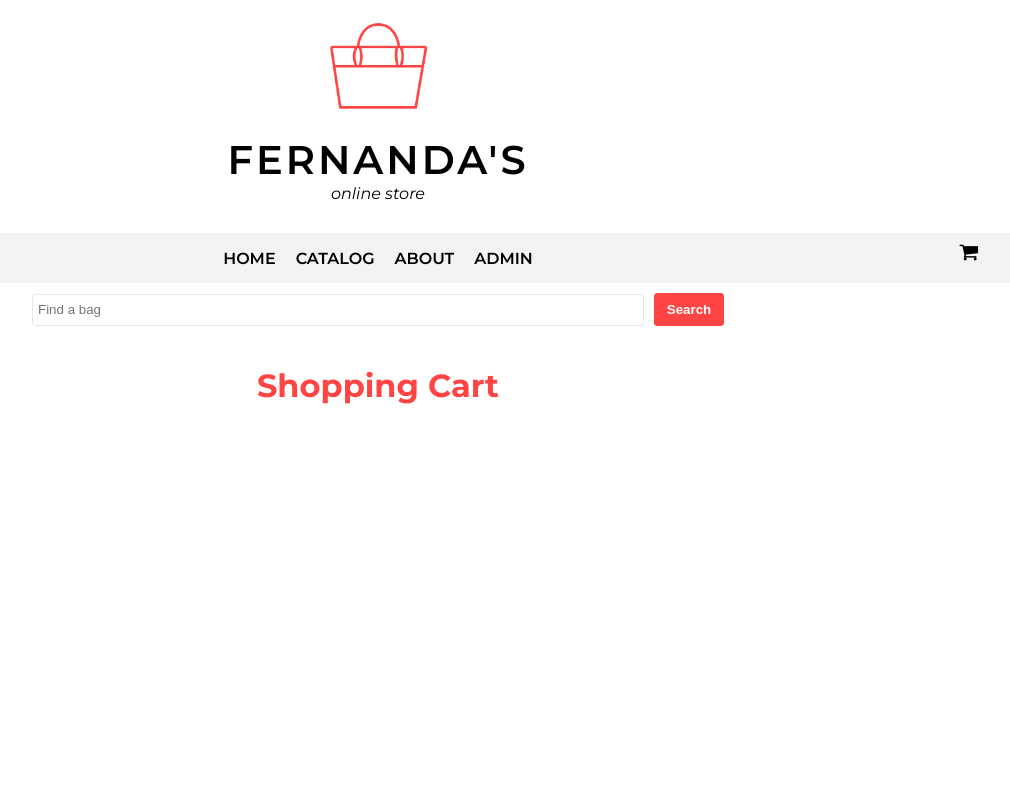
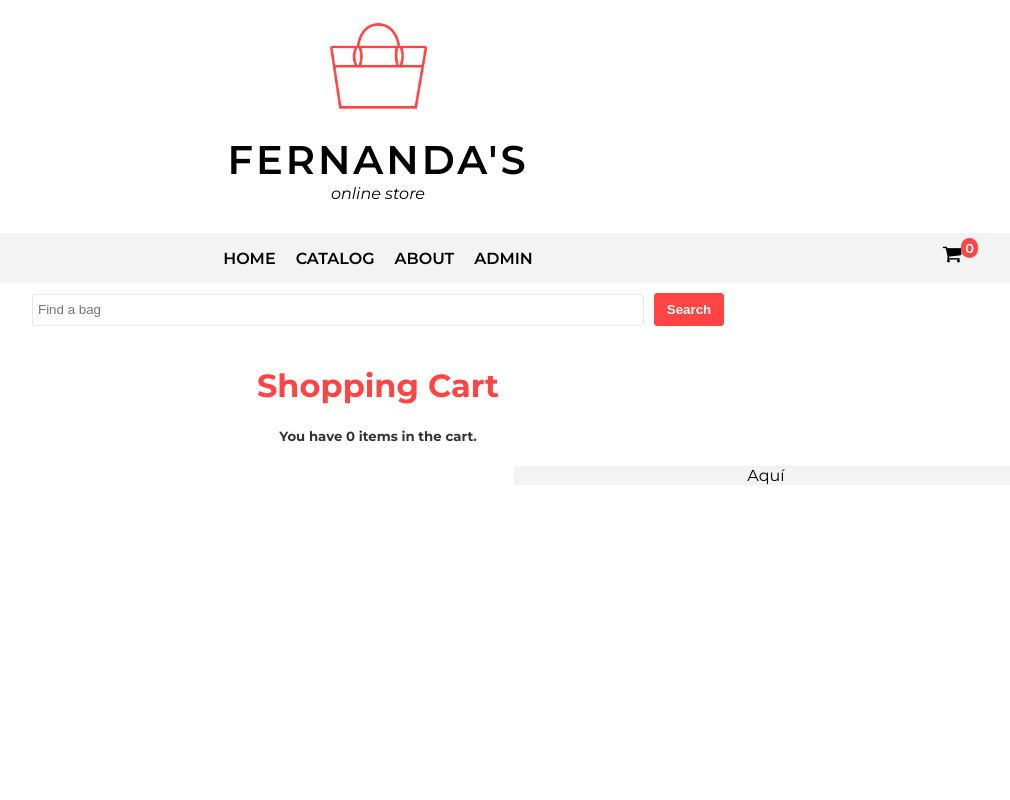
Before and after one commit to mariafernandamurillo/fersstore, a React (Create React App) app: page /cart in a window 1280 px wide. Shown: the top 800 px of the page, without its empty margins (262-1272 px from the left). Built offline with nearby package versions, Linux system fonts and the light colour scheme.

Commit message:
109 - Class 4

```diff
--- a/src/component/navbar.css
+++ b/src/component/navbar.css
@@ -136,6 +136,14 @@ nav button:hover {
     margin: 20px 0px;
 }
 
+.qt-products{
+    color: #FFFFFF;
+    background-color: #FE4543;
+    padding: 2px 4px 2px 4px;
+    border-radius: 20px;
+    font-size: 13px;
+}
+
 /*Resposive*/
 @media(max-width:1014px){
     .search-box{
--- a/src/component/navbar.jsx
+++ b/src/component/navbar.jsx
@@ -1,8 +1,13 @@
 import { Link } from "react-router-dom";
 import "./navbar.css"
+import { useContext } from "react";
+import globalContext from "../state/globalContext";
 
 
 function Navbar() {
+
+    const getNumberOfProducts = useContext(globalContext).getNumOfProducts;
+
     return <div className="nav-bar">
         <div className="top">
             <img className='logo' src="./images/fs-logo.png" alt="" />
@@ -16,7 +21,9 @@ function Navbar() {
             <Link to={"/"}>Home</Link>
             <Link to={"/catalog"}> Catalog</Link>
             <Link to={"/about"}> About</Link>
-            <Link to={"/cart"} className="cart"><i class="fa fa-shopping-cart" aria-hidden="true"></i></Link>
+            <Link to={"/cart"} className="cart"><i class="fa fa-shopping-cart" aria-hidden="true"></i>
+            <sup className="qt-products">{getNumberOfProducts()}</sup>
+            </Link>
             <Link to={"/admin"}> Admin</Link>
         </nav>
 
--- /dev/null
+++ b/src/component/productInCart.css
@@ -0,0 +1,43 @@
+.ProductInCart{
+    margin-bottom: 20px;
+    border: 1px solid #F3F3F3;
+}
+
+
+.a-product-in-cart{
+    display: flex;
+    align-items: center;
+    justify-content: center;
+    padding: 10px;
+}
+
+.a-product-in-cart:hover{
+    background-color: #F3F3F3;
+}
+
+.product-data{
+    width: 100%;
+}
+
+.product-data label {
+    margin: 0px 10px;
+}
+
+.product-info span{
+    font-weight: 600;
+}
+
+.ProductInCart img{
+    width: 150px;
+    height: 150px;
+    margin-left: 50px;
+}
+
+/*Resposive*/
+@media(min-width:1014px){
+    .ProductInCart img{
+        width: 250px;
+        height: 250px;
+        margin-left: 150px;
+    }
+}
--- /dev/null
+++ b/src/component/productInCart.jsx
@@ -0,0 +1,43 @@
+import "./productInCart.css"
+
+function ProductInCart(prod) {
+
+    function getTotal() {
+        let total = prod.data.price * prod.data.quantity;
+        return total.toFixed(2);
+    }
+
+    return (
+        <div className="ProductInCart">
+            <div className="parent">
+
+
+                <div className="a-product-in-cart">
+
+                    <div className="product-image">
+                        <img className="image-product" src={prod.data.image} alt="image" />
+                    </div>
+
+                    <div className="product-data">
+                        <div className="product-name">
+                            <h3>{prod.data.title}</h3>
+                        </div>
+
+                        <div className="product-info">
+                            <label>Price: <span>$ {prod.data.price}</span></label>
+                            <label>Units: <span> {prod.data.quantity}</span></label>
+                            <label>Total: <span>$ {getTotal()}</span></label>
+                        </div>
+
+                    </div>
+                </div>
+
+                <div className="total-to-pay">
+
+                </div>
+            </div>
+        </div>
+    );
+}
+
+export default ProductInCart;
--- a/src/pages/cart.css
+++ b/src/pages/cart.css
@@ -1,3 +1,17 @@
-.shopping-cart{
+.shopping-cart-container{
     min-height: 61vh;
 }
+
+.shopping-cart{
+    display: flex;
+}
+
+.products{
+    flex: 3;
+    margin-right: 10px;
+}
+.receipt{
+    background-color: #F3F3F3;
+    flex:2;
+    margin-left: 10px;
+}
--- a/src/pages/cart.jsx
+++ b/src/pages/cart.jsx
@@ -1,9 +1,28 @@
 import "./cart.css"
+import globalContext from "../state/globalContext";
+import { useContext } from "react";
+import ProductInCart from "../component/productInCart";
 
-function Cart(){
+function Cart() {
+    const getNumberOfProducts = useContext(globalContext).getNumOfProducts;
+    const cart = useContext(globalContext).cart;
+
     return (
-        <div className="shopping-cart">
+        <div className="shopping-cart-container">
             <h1>Shopping Cart</h1>
+            <h5>You have {getNumberOfProducts()} items in the cart. </h5>
+
+            <div className="shopping-cart">
+
+
+                <div className="products">
+                    {cart.map(prod => (<ProductInCart key={prod._id} data={prod}></ProductInCart>))}
+                </div>
+
+                <div className="receipt">
+                    <label>Aquí</label>
+                </div>
+            </div>
         </div>
     );
 }
--- a/src/state/globalContext.js
+++ b/src/state/globalContext.js
@@ -13,6 +13,7 @@ const globalContext = createContext({
     cart: [], //an array
     user: {}, //an object
 
+    getNumOfProducts: () => {},
     addToCart: () => {},
     removeFromCart: () => {}
 });
--- a/src/state/globalProvider.jsx
+++ b/src/state/globalProvider.jsx
@@ -7,9 +7,17 @@ function GlobalProvider(props){
     const [cart, setCart] = useState([]);
     const [user, setUser] = useState({name: "Fernanda", id: 1808});
 
+    function getNumOfProducts(){
+        let total = 0;
+
+        for(let i=0; i < cart.length; i++){
+            let prod = cart[i];
+            total += prod.quantity;
+        }
+        return total;
+    }
+
     function addToCart(prod){
-        console.log("global fn");
-
         let copy = [...cart];
         copy.push(prod);
         setCart(copy);
@@ -24,6 +32,7 @@ function GlobalProvider(props){
     return <GlobalContext.Provider value={{
         cart: cart,
         user: user,
+        getNumOfProducts, getNumOfProducts,
         addToCart: addToCart,
         removeFromCart: removeFromCart,
     }}>{props.children}</GlobalContext.Provider>;
```
